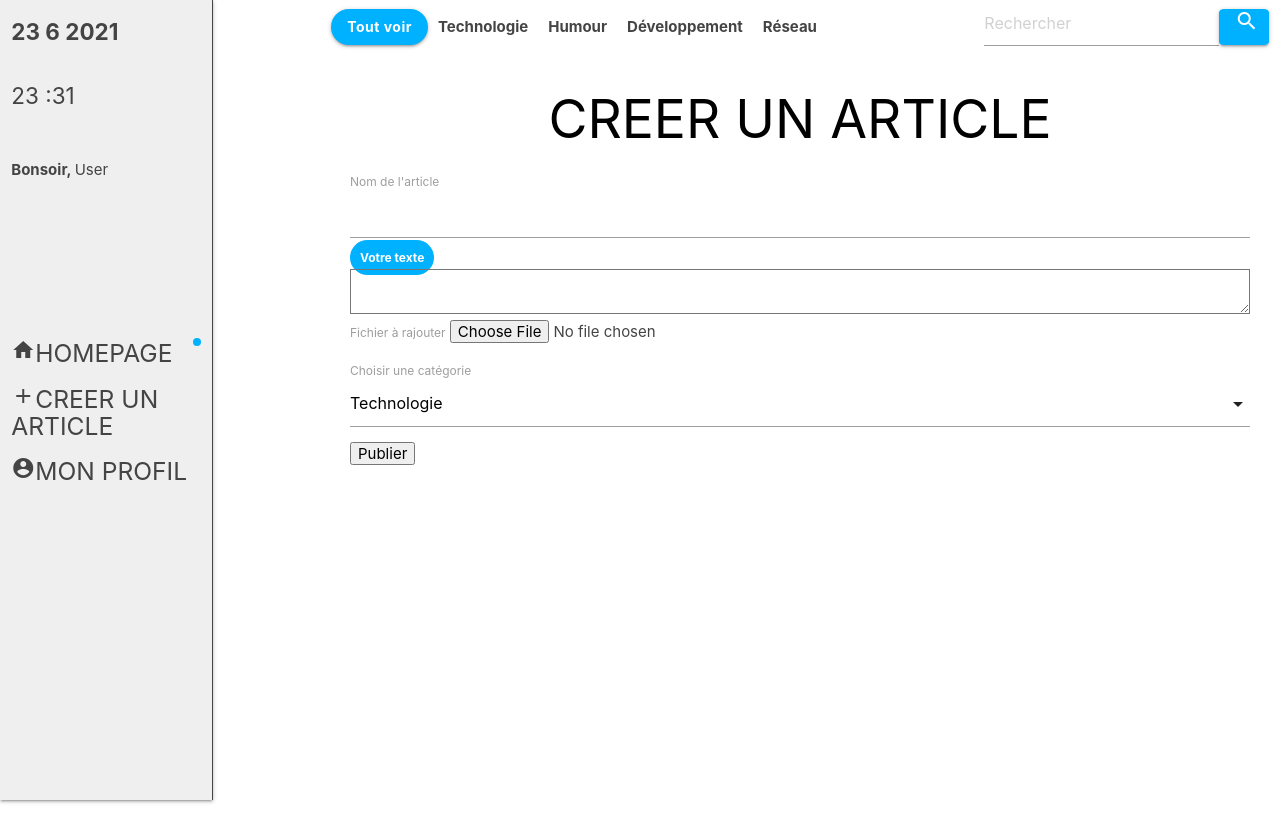
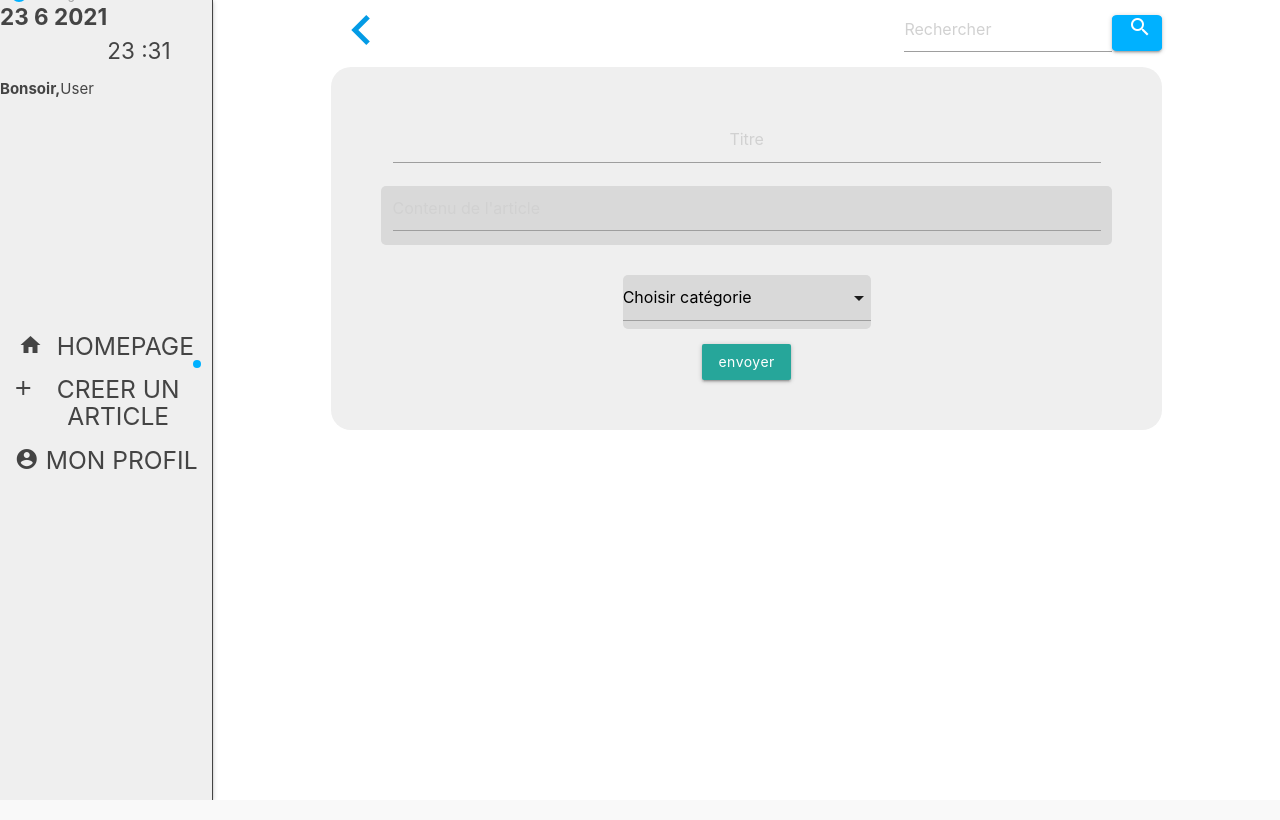
Before and after one commit to nelzart/cesiTpMobile, a PHP site: page /creation.html in a window 1280 px wide. Run offline with PHP 8.4, Linux system fonts and the light colour scheme.

Commit message:
create article pret, et presque pas cassé, mais c'est pas grave.

```diff
--- a/article.css
+++ b/article.css
@@ -70,3 +70,14 @@
     margin-right: 40px;
     max-width: 100%;
 }
+
+
+.create-myart form{
+    display: flex;
+    justify-content: center;
+    flex-direction: column;
+    align-items: center;
+    background-color: #EFEFEF;
+    padding: 50px;
+    border-radius: 20px;
+}
--- a/creation.html
+++ b/creation.html
@@ -3,114 +3,103 @@
 <head>
 <meta charset="utf-8">
  <!-- Compiled and minified CSS -->
- <link rel="stylesheet" href="https://cdnjs.cloudflare.com/ajax/libs/materialize/1.0.0/
-css/materialize.min.css">
+ <link rel="stylesheet" href="https://cdnjs.cloudflare.com/ajax/libs/materialize/1.0.0/css/materialize.min.css">
  <link href="https://fonts.googleapis.com/icon?family=Material+Icons" rel="stylesheet">
 
-<link rel="stylesheet" href="profil.css">
+<link rel="stylesheet" href="style.css">
+<link rel="stylesheet" href="article.css">
 <title> Blog des DI </title>
 </head>
 
 <body>
 
-	<i id="burger" class="hide-on-med-and-up show-on-small show-on-medium"
-onclick="burger()">
+	<i id="burger" class="hide-on-med-and-up show-on-small show-on-medium" onclick="burger()">
 		<div class="sandwich">
 			<div class=""></div>
 			<div class=""></div>
 			<div class=""></div>
 		</div>
 	</i>
+
+
+	</div>
+
+
 	<i id="quit" class="material-icons" onclick="quit()">arrow_back</i>
 	<div id="links" style="position:fixed">
-
 		<div class="menu">
-				<h5><a class="nav-link" href="#"><span class="material-icons">home</span> HOMEPAGE</a><span class="navActive"></span></h5>
-				<h5><a class="nav-link" href=""><span class="material-icons">add</span> CREER UN ARTICLE</a></h5>
-				<h5><a class="nav-link" href="#"><span
-class="material-icons">account_circle</span>MON PROFIL</a></h3>
+			<h5><a class="nav-link" href="index.html"><span class="material-icons">home</span>HOMEPAGE</a><span class="navActive"></span></h5>
+			<h5><a class="nav-link" href="creation.html"><span class="material-icons">add</span>CREER UN ARTICLE</a></h5>
+			<h5><a class="nav-link" href="profil.html"><span class="material-icons">account_circle</span>MON PROFIL</a></h5>
 		</div>
 	</div>
 
 	<div class="row">
-
-	<nav class="col m2 s12">
+		<div class="hide-on-med-and-down">
+		<div id="myUser">
 			<div id="hour"></div>
 			<div id="message"></div>
-
-		<div class="hide-on-med-and-down">
+		</div>
+	<nav class="col m2 s12">
 
 		<div class="menu">
-			<h5><a class="nav-link" href="#"><span class="material-icons">home</span>HOMEPAGE</a><span class="navActive"></span></h5>
-			<h5><a class="nav-link" href=""><span class="material-icons">add</span>CREER UN ARTICLE</a></h5>
-			<h5><a class="nav-link" href="#"><span
-class="material-icons">account_circle</span>MON PROFIL</a></h3>
+			<h5><a class="nav-link" href="index.html"><span class="material-icons">home</span>HOMEPAGE</a><span class="navActive"></span></h5>
+			<h5><a class="nav-link" href="creation.html"><span class="material-icons">add</span>CREER UN ARTICLE</a></h5>
+			<h5><a class="nav-link" href="profil.html"><span class="material-icons">account_circle</span>MON PROFIL</a></h5>
+		</div></div>
+	</nav>
+	<div class="col m8 offset-m3">
+    <div class="hide-on-med-and-down">
+		<span id="myCategory">
+			<a href="index.html"><i class="medium material-icons">chevron_left</i></a>
+				<input class="input-field col s3" placeholder="Rechercher" id="site-search" type="search">
+				<a class="search waves-effect waves-light btn"><span class="material-icons">search</span></a>
+		</span>
 </div>
-	</nav>
 
-	<div class="col m9  offset-m1">
-		<span id="myCategory">
-			<a class="btn active" href="">Tout voir</a>
-			<a class="nonActive" href="">Technologie</a>
-			<a class="nonActive" href="">Humour</a>
-			<a class="nonActive" href="">Développement</a>
-			<a class="nonActive" href="">Réseau</a>
-				<input class="input-field col s3" placeholder="Rechercher"
-id="site-search" type="search">
-				<a class="search waves-effect waves-light btn"><span
-class="material-icons">search</span></a>
-		</span>
+		<div class="create-myart">
+      <form class="center" method="POST">
+        <div class="col s12">
+          <label for="titre_article">
+            <input class="center" placeholder="Titre" id="titre_article" type="text" class="validate">
+          </label>
+        </div>
 
+        <div class="input-field col s12">
+          <textarea id="createarticle" class="materialize-textarea" placeholder="Contenu de l'article"></textarea>
+          <label for="createarticle"></label>
+        </div>
 
+        <div class="input-field">
+          <select>
+            <option value="" disabled selected>Choisir catégorie</option>
+            <option value="1">Option 1</option>
+            <option value="2">Option 2</option>
+            <option value="3">Option 3</option>
+            <option value="4">Option 4</option>
+          </select>
+          <label>Choisir catégorie</label>
+        </div>
 
-<div class="galery">
-
-    <div class="main">
-        <div class="main-content">
-          <div class="main-container edit-blog">
-            <h2>CREER UN ARTICLE</h2>
-            <div class="edit-post-form blog">
-              <form class="edit-blog-form">
-                <div class="form-field field-1 medium">
-                  <label for="post-title">Nom de l'article</label>
-                  <input id="post-title" type="text" name="post-title">
-                </div>
-                <div class="form-field field-3 medium">
-                  <label for="post-description">Votre texte</label>
-                  <textarea id="post-description" type="text" rows="3" name="post-description">
-                  </textarea>
-                </div>
-                <div class="form-field field-4 short">
-                  <label for="post-thumbnail">Fichier à rajouter</label>
-                  <input id="post-thumbnail" type="file" name="post-thumbnail">
-                </div>
-                <div class="form-field field-5 short">
-                <p>
-                  <label for="post-category">Choisir une catégorie</label>
-                  <select id="post-category" name="post-category">
-                    <option value="Technologie">Technologie</option>
-                    <option value="Humour">Humour</option>
-                    <option value="Developpement">Développement</option>
-                    <option value="Reseau">Réseau</option>
-                  </select>
-                </p>
-                </div>
-                <div class="edit-post-actions">
-                  <div class="button-container">
-                    <button class="unpublish-post" type="submit">Publier</button>
-                  </div>
+        <div class="center">
+          <button class="btn left" type="submit" value="envoyer" name="ajouter">envoyer</button>
         </div>
       </form>
 		</div>
 	</div>
 </div>
 </div>
+
 		</div>
   </div>
-</div>
+
+
+
+
+
 </body>
 </html>
 
-<script src="https://cdnjs.cloudflare.com/ajax/libs/materialize/1.0.0/js/materialize.
-min.js"></script>
+ <!-- Compiled and minified JavaScript -->
+ <script src="https://cdnjs.cloudflare.com/ajax/libs/materialize/1.0.0/js/materialize.min.js"></script>
 <script src="app.js"></script>
```
Lines whose indentation alone changed are shown as unchanged.
